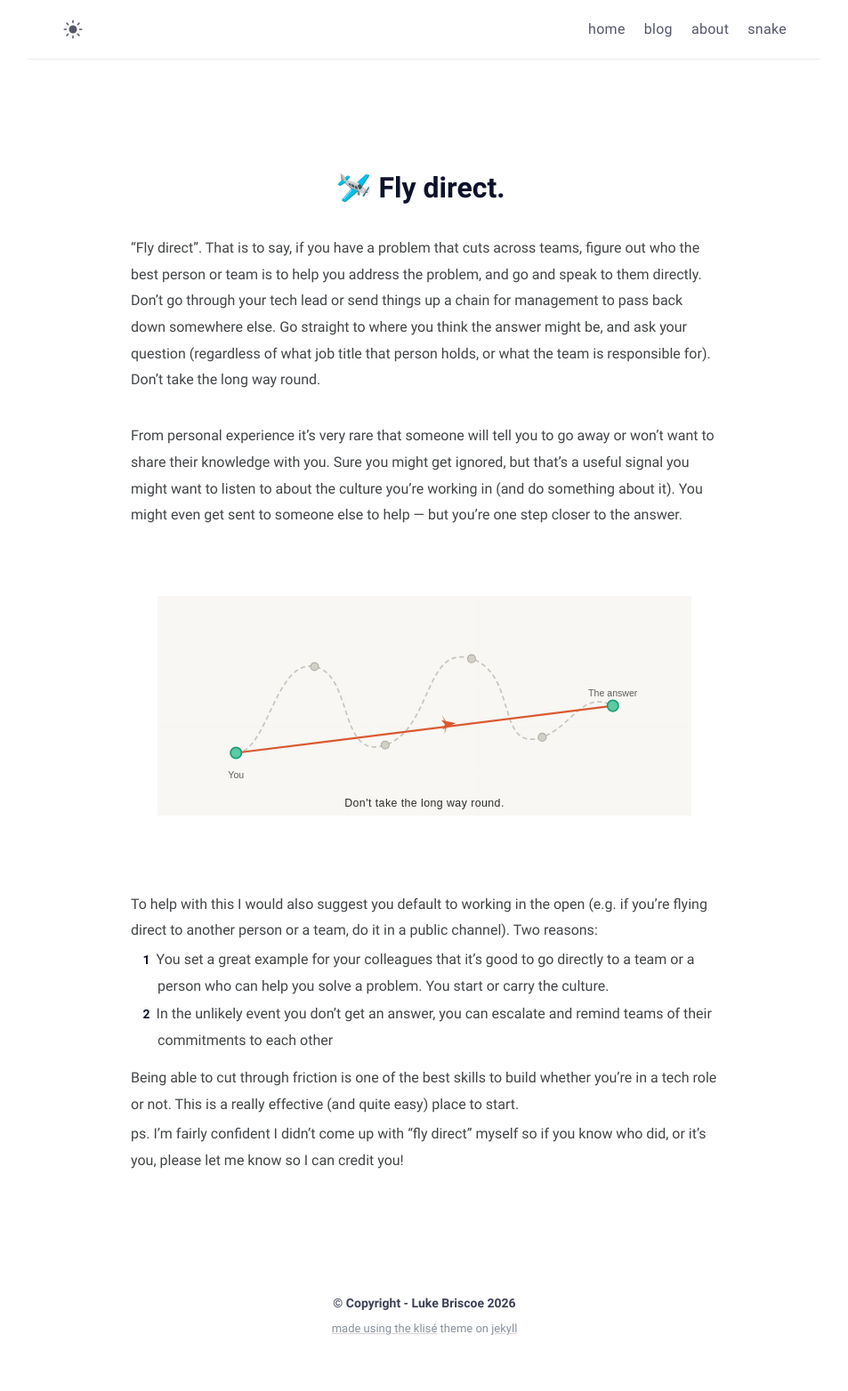
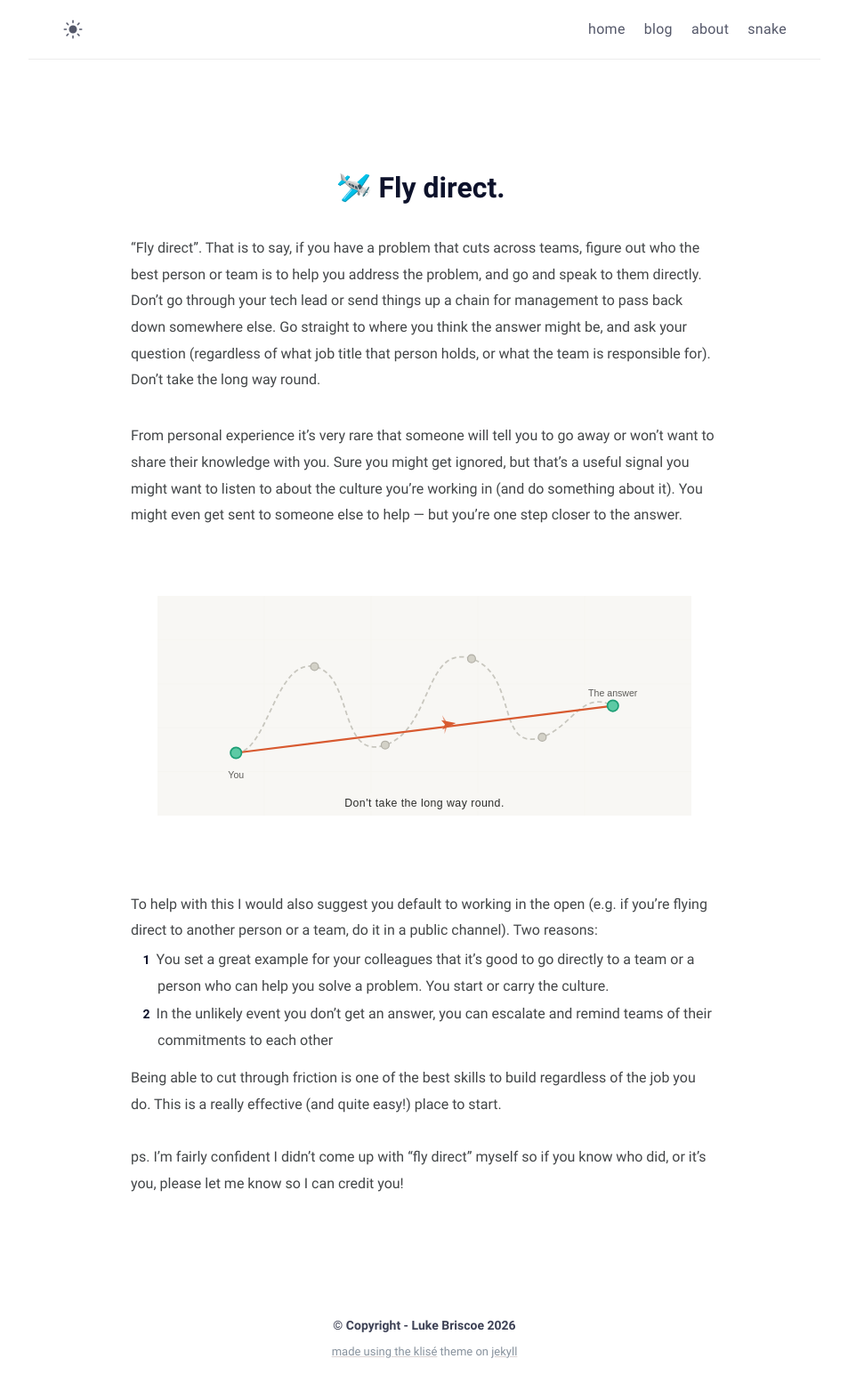
Before and after one commit to lukebriscoe/lukebriscoe.github.io, a Jekyll site: the page built from _posts/2026-03-29-fly-direct.md, in a window 1280 px wide. Shown: the whole page at 89% size, without its empty margins (163-1116 px from the left). Built offline with Jekyll 4.4.1, drawn with Linux system fonts in a browser that asks for light colours; before the commit the page ends 1538 px from its top, so only the background shows below that.

Commit message:
minor wording tweaks to fly direct blog

```diff
--- a/_posts/2026-03-29-fly-direct.md
+++ b/_posts/2026-03-29-fly-direct.md
@@ -14,6 +14,7 @@ To help with this I would also suggest you default to working in the open (e.g.
 1. You set a great example for your colleagues that it’s good to go directly to a team or a person who can help you solve a problem. You start or carry the culture.
 2. In the unlikely event you don’t get an answer, you can escalate and remind teams of their commitments to each other
 
-Being able to cut through friction is one of the best skills to build whether you’re in a tech role or not. This is a really effective (and quite easy) place to start.
-
+Being able to cut through friction is one of the best skills to build regardless of the job you do. This is a really effective (and quite easy!) place to start.
+<br>
+<br>
 ps. I’m fairly confident I didn’t come up with “fly direct” myself so if you know who did, or it’s you, please let me know so I can credit you!
```
Also changed, not shown: 2 other files.
